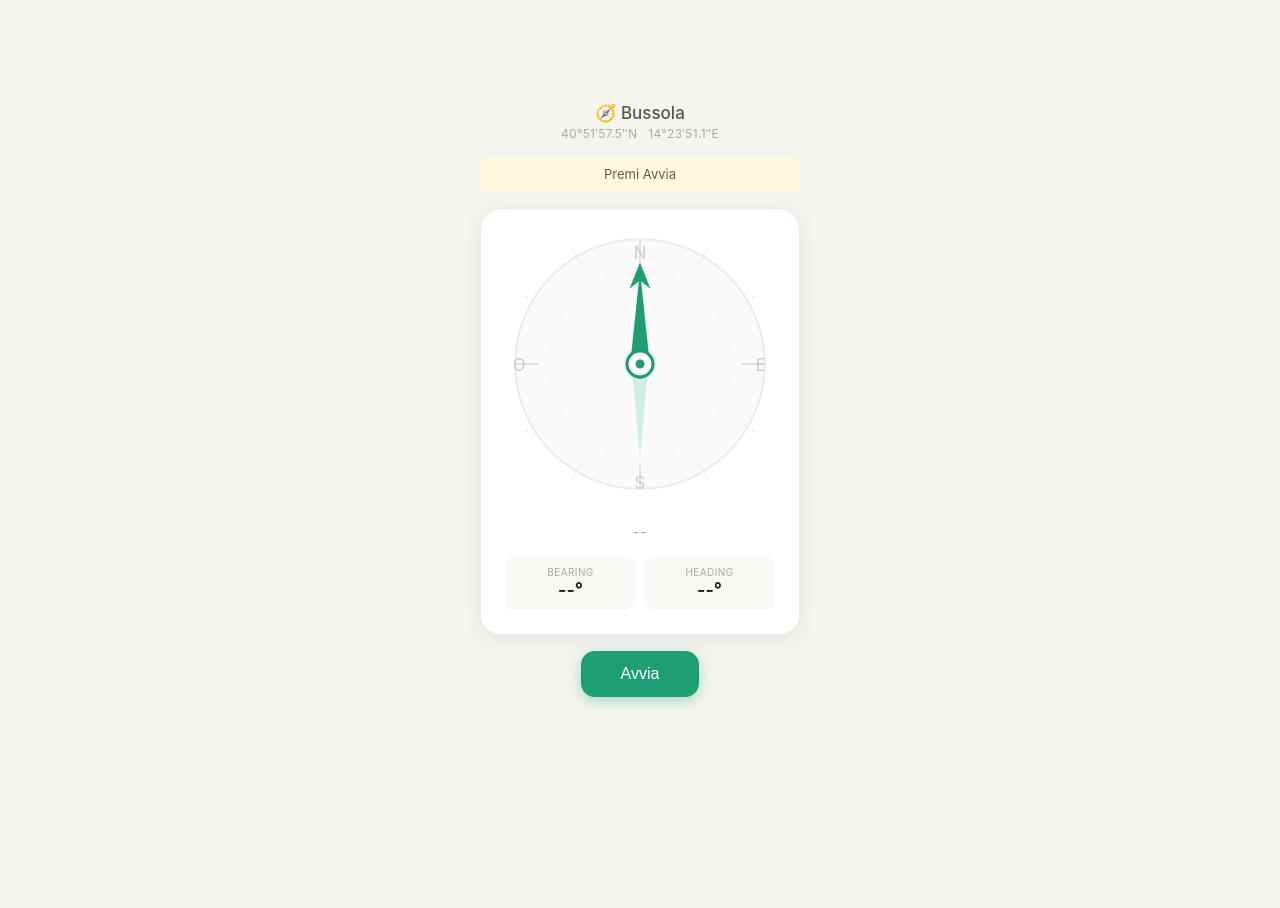
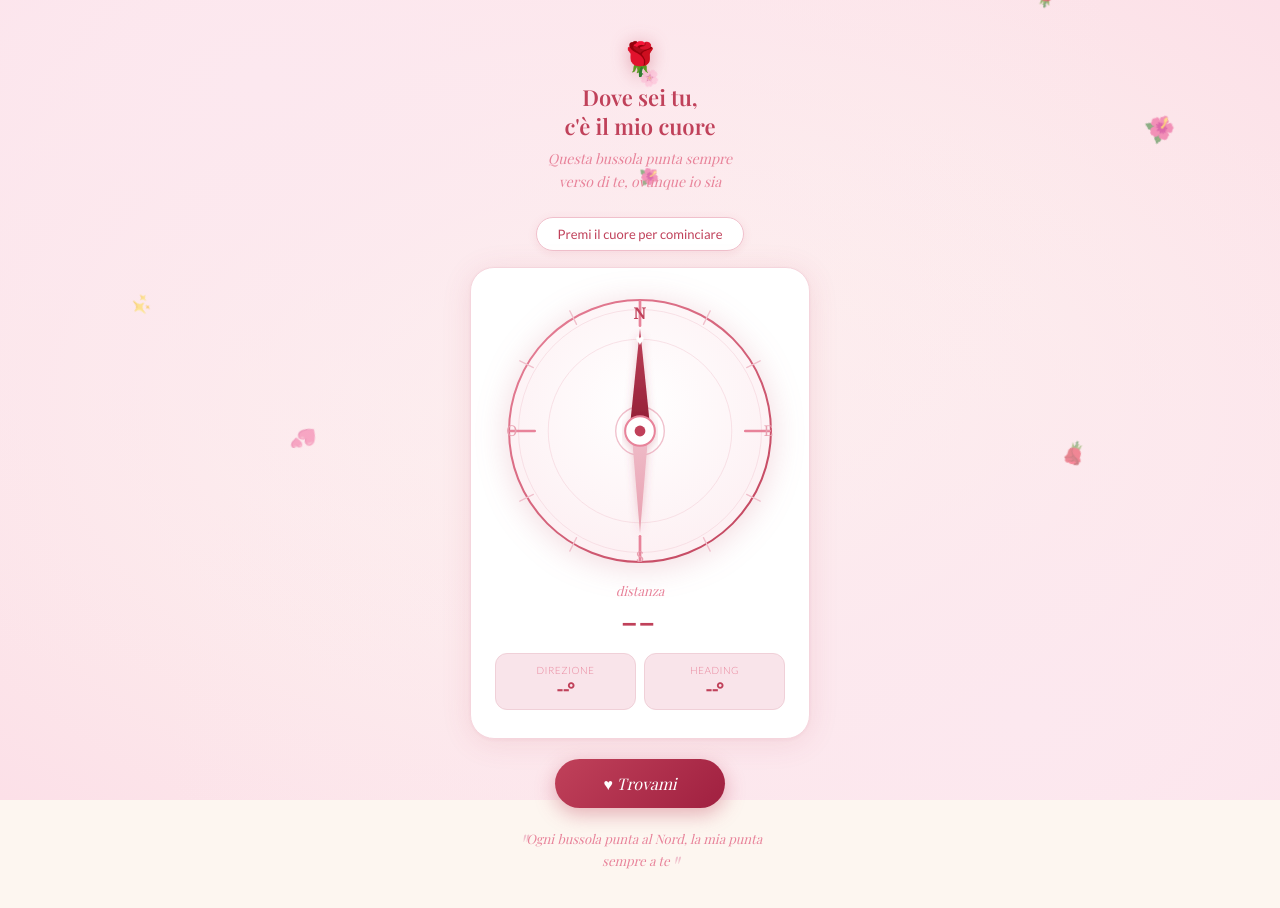
Before and after one commit to AntonioCastiello/bussola-wifi, a plain HTML site: page index.html in a window 1280 px wide. Before the commit the page ends 800 px from the top, so only its background shows below. Drawn offline with nearby package versions, Linux system fonts and the light colour scheme; a web font is replaced by a local one.

Commit message:
file con cuoricini

```diff
--- a/index.html
+++ b/index.html
@@ -3,91 +3,304 @@
 <head>
 <meta charset="UTF-8">
 <meta name="viewport" content="width=device-width,initial-scale=1,maximum-scale=1,user-scalable=no">
-<title>Bussola</title>
+<title>Dove sei tu, c'è casa mia ♥</title>
+<link href="https://fonts.googleapis.com/css2?family=Playfair+Display:ital,wght@0,400;0,600;1,400&family=Lato:wght@300;400&display=swap" rel="stylesheet">
 <style>
+:root{
+  --rose:     #c0415a;
+  --rose-light: #e8839a;
+  --rose-pale: #f9e4ea;
+  --gold:     #c9a96e;
+  --cream:    #fdf6f0;
+  --dark:     #2d1a22;
+  --pink-bg:  #fce8ef;
+}
 *{box-sizing:border-box;margin:0;padding:0}
-body{font-family:-apple-system,BlinkMacSystemFont,'Segoe UI',sans-serif;
-     background:#f5f5f0;color:#1a1a1a;min-height:100vh;
-     display:flex;flex-direction:column;align-items:center;
-     justify-content:center;padding:1.5rem 1rem;gap:1rem}
-h1{font-size:17px;font-weight:500;color:#555;text-align:center}
-.sub{font-size:12px;color:#aaa;text-align:center;letter-spacing:.3px;margin-top:.2rem}
-.card{background:#fff;border-radius:20px;padding:1.5rem;
-      border:0.5px solid rgba(0,0,0,0.07);
-      box-shadow:0 4px 20px rgba(0,0,0,0.07);
-      width:100%;max-width:320px;
-      display:flex;flex-direction:column;align-items:center;gap:.75rem}
-#cvs{width:260px;height:260px}
-.dist{font-size:32px;font-weight:700;color:#1D9E75;text-align:center}
-.dist span{font-size:14px;font-weight:400;color:#aaa;margin-left:4px}
+
+body{
+  font-family:'Lato',sans-serif;
+  font-weight:300;
+  background: var(--cream);
+  color: var(--dark);
+  min-height:100vh;
+  display:flex;
+  flex-direction:column;
+  align-items:center;
+  overflow-x:hidden;
+}
+
+/* ── Sfondo animato ── */
+.bg{
+  position:fixed;inset:0;z-index:0;
+  background: radial-gradient(ellipse at 20% 10%, #fce8ef 0%, transparent 60%),
+              radial-gradient(ellipse at 80% 90%, #fce8ef 0%, transparent 60%),
+              radial-gradient(ellipse at 50% 50%, #fdf6f0 0%, #fce0e8 100%);
+}
+.petals{position:fixed;inset:0;z-index:0;pointer-events:none;overflow:hidden}
+.petal{
+  position:absolute;top:-40px;
+  font-size:18px;opacity:0;
+  animation: fall linear infinite;
+}
+@keyframes fall{
+  0%  {transform:translateY(0) rotate(0deg);   opacity:.6}
+  80% {opacity:.4}
+  100%{transform:translateY(110vh) rotate(360deg); opacity:0}
+}
+
+/* ── Header ── */
+header{
+  position:relative;z-index:1;
+  text-align:center;
+  padding: 2.5rem 1.5rem 1rem;
+  max-width:360px;
+}
+.heart-deco{
+  font-size:28px;
+  animation: pulse 2s ease-in-out infinite;
+  display:block;margin-bottom:.5rem;
+  filter: drop-shadow(0 2px 8px rgba(192,65,90,.4));
+}
+@keyframes pulse{
+  0%,100%{transform:scale(1)}
+  50%     {transform:scale(1.15)}
+}
+h1{
+  font-family:'Playfair Display',serif;
+  font-size:22px;
+  font-weight:600;
+  color: var(--rose);
+  line-height:1.3;
+  margin-bottom:.5rem;
+}
+.subtitle{
+  font-family:'Playfair Display',serif;
+  font-style:italic;
+  font-size:14px;
+  color: var(--rose-light);
+  line-height:1.6;
+}
+
+/* ── Badge ── */
+#badge{
+  position:relative;z-index:1;
+  font-size:13px;font-weight:400;
+  padding:8px 20px;border-radius:20px;
+  margin:.5rem 0 1rem;
+  background:#fff;
+  color: var(--rose);
+  border:1px solid #f0c0cc;
+  box-shadow:0 2px 10px rgba(192,65,90,.1);
+  max-width:320px;text-align:center;
+  transition: all .3s;
+}
+#badge.ok {background:var(--rose);color:#fff;border-color:var(--rose)}
+#badge.err{background:#fff0f3;color:#a0283c;border-color:#f0c0cc}
+#badge.info{background:#fff8f0;color:var(--gold);border-color:#f0dfc0}
+
+/* ── Card bussola ── */
+.compass-card{
+  position:relative;z-index:1;
+  background:#fff;
+  border-radius:24px;
+  padding:1.75rem 1.5rem;
+  margin-bottom:1.25rem;
+  width:100%;max-width:340px;
+  box-shadow:
+    0 4px 30px rgba(192,65,90,.12),
+    0 1px 4px rgba(192,65,90,.06);
+  border:1px solid #f5d5dd;
+  display:flex;flex-direction:column;align-items:center;gap:1rem;
+}
+
+/* ── Bussola SVG ── */
+#cvs{width:270px;height:270px;filter:drop-shadow(0 4px 16px rgba(192,65,90,.2))}
+
+/* ── Distanza ── */
+.dist-wrap{text-align:center}
+.dist-wrap .lbl{
+  font-family:'Playfair Display',serif;
+  font-style:italic;font-size:13px;
+  color:var(--rose-light);margin-bottom:2px;
+}
+.dist-wrap .val{
+  font-family:'Playfair Display',serif;
+  font-size:36px;font-weight:600;
+  color:var(--rose);line-height:1;
+}
+.dist-wrap .unit{
+  font-size:14px;font-weight:300;
+  color:var(--rose-light);margin-left:4px;
+}
+
+/* ── Metriche ── */
 .metrics{display:grid;grid-template-columns:1fr 1fr;gap:8px;width:100%}
-.metric{background:#f8f8f4;border-radius:10px;padding:.6rem .75rem;text-align:center}
-.metric .lbl{font-size:10px;color:#aaa;letter-spacing:.4px;text-transform:uppercase}
-.metric .val{font-size:18px;font-weight:600;color:#1a1a1a;margin-top:1px}
-.badge{text-align:center;font-size:13px;padding:8px 20px;border-radius:10px;
-       background:#fff8e1;color:#795548;width:100%;max-width:320px;line-height:1.5}
-.badge.ok  {background:#e8f5e9;color:#2e7d32}
-.badge.err {background:#ffebee;color:#c62828}
-.badge.info{background:#e3f2fd;color:#1565c0}
-#start-btn{padding:14px 40px;border:none;border-radius:14px;
-           font-size:16px;font-weight:500;background:#1D9E75;color:#fff;
-           cursor:pointer;box-shadow:0 4px 14px rgba(29,158,117,.35)}
-#start-btn:active{opacity:.8}
+.metric{
+  background:var(--rose-pale);
+  border-radius:12px;padding:.6rem .75rem;text-align:center;
+  border:1px solid #f0d0d8;
+}
+.metric .lbl{font-size:10px;color:var(--rose-light);letter-spacing:.5px;text-transform:uppercase}
+.metric .val{font-size:18px;font-weight:600;color:var(--rose);margin-top:2px}
+
+/* ── Pulsante ── */
+#start-btn{
+  position:relative;z-index:1;
+  padding:14px 48px;border:none;border-radius:50px;
+  font-family:'Playfair Display',serif;
+  font-size:16px;font-style:italic;
+  background: linear-gradient(135deg, var(--rose) 0%, #a02040 100%);
+  color:#fff;cursor:pointer;
+  box-shadow:0 6px 20px rgba(192,65,90,.4);
+  transition:transform .15s, box-shadow .15s;
+  margin-bottom:.5rem;
+}
+#start-btn:active{transform:scale(.97);box-shadow:0 3px 10px rgba(192,65,90,.3)}
+
+/* ── Citazione in fondo ── */
+.quote{
+  position:relative;z-index:1;
+  font-family:'Playfair Display',serif;
+  font-style:italic;font-size:13px;
+  color:var(--rose-light);
+  text-align:center;
+  max-width:280px;
+  padding:.75rem 1rem;
+  margin-bottom:2rem;
+  line-height:1.7;
+}
+.quote::before,.quote::after{
+  content:'"';
+  font-size:28px;color:#f0c0cc;
+  line-height:0;vertical-align:-.4em;
+}
 </style>
 </head>
 <body>
 
-<div>
-  <h1>&#129517; Bussola</h1>
-  <p class="sub">40°51′57.5″N &nbsp; 14°23′51.1″E</p>
-</div>
+<!-- Sfondo -->
+<div class="bg"></div>
+<div class="petals" id="petals"></div>
 
-<div id="badge" class="badge">Premi Avvia</div>
+<!-- Header -->
+<header>
+  <span class="heart-deco">🌹</span>
+  <h1>Dove sei tu,<br>c'è il mio cuore</h1>
+  <p class="subtitle">Questa bussola punta sempre<br>verso di te, ovunque io sia</p>
+</header>
 
-<div class="card">
+<!-- Badge -->
+<div id="badge">Premi il cuore per cominciare</div>
+
+<!-- Bussola -->
+<div class="compass-card">
   <svg id="cvs" viewBox="0 0 200 200" xmlns="http://www.w3.org/2000/svg">
-    <circle cx="100" cy="100" r="96" fill="#fafafa" stroke="#ebebeb" stroke-width="1.5"/>
-    <circle cx="100" cy="100" r="70" fill="none" stroke="#f4f4f4" stroke-width="1"/>
-    <g stroke="#e0e0e0" stroke-width="1.5">
+    <!-- Quadrante esterno -->
+    <circle cx="100" cy="100" r="97" fill="url(#grad-bg)" stroke="url(#grad-ring)" stroke-width="1.5"/>
+    <!-- Anello decorativo -->
+    <circle cx="100" cy="100" r="90" fill="none" stroke="#f5d5dd" stroke-width=".5"/>
+    <circle cx="100" cy="100" r="68" fill="none" stroke="#f5d5dd" stroke-width=".5"/>
+
+    <defs>
+      <radialGradient id="grad-bg" cx="50%" cy="40%" r="60%">
+        <stop offset="0%" stop-color="#fff"/>
+        <stop offset="100%" stop-color="#fdf0f3"/>
+      </radialGradient>
+      <linearGradient id="grad-ring" x1="0%" y1="0%" x2="100%" y2="100%">
+        <stop offset="0%" stop-color="#e8839a"/>
+        <stop offset="100%" stop-color="#c0415a"/>
+      </linearGradient>
+      <linearGradient id="grad-needle" x1="0%" y1="0%" x2="0%" y2="100%">
+        <stop offset="0%" stop-color="#c0415a"/>
+        <stop offset="100%" stop-color="#8a1a30"/>
+      </linearGradient>
+      <linearGradient id="grad-tail" x1="0%" y1="0%" x2="0%" y2="100%">
+        <stop offset="0%" stop-color="#f0c0cc"/>
+        <stop offset="100%" stop-color="#e8a0b0"/>
+      </linearGradient>
+      <filter id="shadow">
+        <feDropShadow dx="0" dy="2" stdDeviation="3" flood-color="#c0415a" flood-opacity=".3"/>
+      </filter>
+    </defs>
+
+    <!-- Tacche grandi (N S E O) -->
+    <g stroke="#e8839a" stroke-width="2" stroke-linecap="round">
       <line x1="100" y1="4"   x2="100" y2="22"/>
       <line x1="100" y1="178" x2="100" y2="196"/>
       <line x1="4"   y1="100" x2="22"  y2="100"/>
       <line x1="178" y1="100" x2="196" y2="100"/>
     </g>
-    <g stroke="#ececec" stroke-width="0.8">
-      <line x1="152" y1="11"  x2="145" y2="23"/>
-      <line x1="189" y1="48"  x2="177" y2="55"/>
-      <line x1="189" y1="152" x2="177" y2="145"/>
-      <line x1="152" y1="189" x2="145" y2="177"/>
-      <line x1="48"  y1="189" x2="55"  y2="177"/>
-      <line x1="11"  y1="152" x2="23"  y2="145"/>
-      <line x1="11"  y1="48"  x2="23"  y2="55"/>
-      <line x1="48"  y1="11"  x2="55"  y2="23"/>
+    <!-- Tacche piccole ogni 30° -->
+    <g stroke="#f0c0cc" stroke-width="1" stroke-linecap="round">
+      <line x1="152" y1="11"  x2="147" y2="21"/>
+      <line x1="189" y1="48"  x2="179" y2="53"/>
+      <line x1="189" y1="152" x2="179" y2="147"/>
+      <line x1="152" y1="189" x2="147" y2="179"/>
+      <line x1="48"  y1="189" x2="53"  y2="179"/>
+      <line x1="11"  y1="152" x2="21"  y2="147"/>
+      <line x1="11"  y1="48"  x2="21"  y2="53"/>
+      <line x1="48"  y1="11"  x2="53"  y2="21"/>
     </g>
-    <text x="100" y="19"  text-anchor="middle" font-size="13" fill="#ccc">N</text>
-    <text x="100" y="196" text-anchor="middle" font-size="13" fill="#ccc">S</text>
-    <text x="193" y="105" text-anchor="middle" font-size="13" fill="#ccc">E</text>
-    <text x="7"   y="105" text-anchor="middle" font-size="13" fill="#ccc">O</text>
-    <g id="arrow" transform="rotate(0,100,100)">
-      <polygon points="100,28 107,95 100,112 93,95" fill="#1D9E75"/>
-      <polygon points="100,112 107,95 100,172 93,95" fill="#d0ede6"/>
-      <polygon points="100,22 108,42 100,36 92,42" fill="#1D9E75"/>
-      <circle cx="100" cy="100" r="10" fill="#fff" stroke="#1D9E75" stroke-width="2.5"/>
-      <circle cx="100" cy="100" r="3.5" fill="#1D9E75"/>
+    <!-- Lettere cardinali -->
+    <text x="100" y="17"  text-anchor="middle" font-family="Georgia,serif" font-size="12" font-weight="bold" fill="#c0415a">N</text>
+    <text x="100" y="197" text-anchor="middle" font-family="Georgia,serif" font-size="11" fill="#e8a0b0">S</text>
+    <text x="195" y="104" text-anchor="middle" font-family="Georgia,serif" font-size="11" fill="#e8a0b0">E</text>
+    <text x="5"   y="104" text-anchor="middle" font-family="Georgia,serif" font-size="11" fill="#e8a0b0">O</text>
+
+    <!-- Cerchio centrale decorativo -->
+    <circle cx="100" cy="100" r="18" fill="#fff" stroke="#f0c0cc" stroke-width="1"/>
+
+    <!-- Ago (ruota) -->
+    <g id="arrow" transform="rotate(0,100,100)" filter="url(#shadow)">
+      <!-- Punta (verso destinazione) -->
+      <polygon points="100,24 107,92 100,108 93,92" fill="url(#grad-needle)"/>
+      <!-- Coda -->
+      <polygon points="100,108 107,92 100,176 93,92" fill="url(#grad-tail)"/>
+      <!-- Cuoricino in punta -->
+      <text x="100" y="36" text-anchor="middle" font-size="11" fill="#fff">♥</text>
+      <!-- Disco centrale -->
+      <circle cx="100" cy="100" r="11" fill="#fff" stroke="#e8839a" stroke-width="1.5"/>
+      <circle cx="100" cy="100" r="4"  fill="#c0415a"/>
     </g>
   </svg>
 
-  <div class="dist"><span id="dist-val">--</span><span id="dist-unit"></span></div>
+  <!-- Distanza -->
+  <div class="dist-wrap">
+    <div class="lbl">distanza</div>
+    <div class="val"><span id="dist-val">--</span><span class="unit" id="dist-unit"></span></div>
+  </div>
 
+  <!-- Metriche -->
   <div class="metrics">
-    <div class="metric"><div class="lbl">Bearing</div><div class="val" id="mb">--°</div></div>
+    <div class="metric"><div class="lbl">Direzione</div><div class="val" id="mb">--°</div></div>
     <div class="metric"><div class="lbl">Heading</div><div class="val" id="mh">--°</div></div>
   </div>
 </div>
 
-<button id="start-btn" onclick="startAll()">Avvia</button>
+<!-- Pulsante avvio -->
+<button id="start-btn" onclick="startAll()">♥ Trovami</button>
+
+<!-- Citazione -->
+<p class="quote">Ogni bussola punta al Nord, la mia punta sempre a te</p>
 
 <script>
+// ── Petali animati ────────────────────────────────────────────
+(function(){
+  var emojis = ['🌸','🌺','❤️','🌹','💕','✨'];
+  var container = document.getElementById('petals');
+  for(var i=0;i<18;i++){
+    var p = document.createElement('div');
+    p.className = 'petal';
+    p.textContent = emojis[i % emojis.length];
+    p.style.left = (Math.random()*100)+'%';
+    p.style.animationDuration = (6+Math.random()*10)+'s';
+    p.style.animationDelay    = (Math.random()*10)+'s';
+    p.style.fontSize = (13+Math.random()*10)+'px';
+    container.appendChild(p);
+  }
+})();
+
+// ── Destinazione fissa ────────────────────────────────────────
 var DST_LAT = 40.865972;
 var DST_LON  = 14.397528;
 
@@ -95,120 +308,112 @@ var mLa=null, mLo=null, hdg=0, oOk=false, gpsOk=false;
 
 function toRad(d){ return d * Math.PI / 180; }
 
-function bearing(la1, lo1, la2, lo2){
-  var dL = toRad(lo2 - lo1);
-  var r1 = toRad(la1), r2 = toRad(la2);
-  var y  = Math.sin(dL) * Math.cos(r2);
-  var x  = Math.cos(r1)*Math.sin(r2) - Math.sin(r1)*Math.cos(r2)*Math.cos(dL);
-  return (Math.atan2(y, x) * 180 / Math.PI + 360) % 360;
+function bearing(la1,lo1,la2,lo2){
+  var dL=toRad(lo2-lo1), r1=toRad(la1), r2=toRad(la2);
+  var y=Math.sin(dL)*Math.cos(r2);
+  var x=Math.cos(r1)*Math.sin(r2)-Math.sin(r1)*Math.cos(r2)*Math.cos(dL);
+  return (Math.atan2(y,x)*180/Math.PI+360)%360;
 }
 
-function haversine(la1, lo1, la2, lo2){
-  var R  = 6371;
-  var da = toRad(la2 - la1), dlo = toRad(lo2 - lo1);
-  var a  = Math.sin(da/2)*Math.sin(da/2) +
-           Math.cos(toRad(la1))*Math.cos(toRad(la2))*
-           Math.sin(dlo/2)*Math.sin(dlo/2);
-  return R * 2 * Math.atan2(Math.sqrt(a), Math.sqrt(1-a));
+function haversine(la1,lo1,la2,lo2){
+  var R=6371, da=toRad(la2-la1), dlo=toRad(lo2-lo1);
+  var a=Math.sin(da/2)*Math.sin(da/2)+
+        Math.cos(toRad(la1))*Math.cos(toRad(la2))*
+        Math.sin(dlo/2)*Math.sin(dlo/2);
+  return R*2*Math.atan2(Math.sqrt(a),Math.sqrt(1-a));
 }
 
 function g(id){ return document.getElementById(id); }
 
-function bdg(msg, cls){
-  var b = g('badge');
-  b.textContent = msg;
-  b.className = 'badge' + (cls ? ' '+cls : '');
+function bdg(msg,cls){
+  var b=g('badge');
+  b.textContent=msg;
+  b.className=(cls?cls:'');
+  b.id='badge';
 }
 
 function ui(){
-  if(mLa === null) return;
-  var b = bearing(mLa, mLo, DST_LAT, DST_LON);
-  var d = haversine(mLa, mLo, DST_LAT, DST_LON);
-  var arrowAngle = (b - hdg + 360) % 360;
-  g('arrow').setAttribute('transform', 'rotate('+arrowAngle.toFixed(2)+',100,100)');
-  g('mb').textContent = Math.round(b) + '°';
-  g('mh').textContent = Math.round(hdg) + '°';
-  if(d >= 1){
-    g('dist-val').textContent = d > 100 ? Math.round(d) : d.toFixed(1);
-    g('dist-unit').textContent = ' km';
+  if(mLa===null) return;
+  var b=bearing(mLa,mLo,DST_LAT,DST_LON);
+  var d=haversine(mLa,mLo,DST_LAT,DST_LON);
+  var angle=(b-hdg+360)%360;
+  g('arrow').setAttribute('transform','rotate('+angle.toFixed(2)+',100,100)');
+  g('mb').textContent=Math.round(b)+'°';
+  g('mh').textContent=Math.round(hdg)+'°';
+  if(d>=1){
+    g('dist-val').textContent=d>100?Math.round(d):d.toFixed(1);
+    g('dist-unit').textContent=' km';
   } else {
-    g('dist-val').textContent = Math.round(d * 1000);
-    g('dist-unit').textContent = ' m';
+    g('dist-val').textContent=Math.round(d*1000);
+    g('dist-unit').textContent=' m';
   }
-  if(oOk && gpsOk) bdg('Segui la freccia verso la destinazione', 'ok');
-  else if(gpsOk)   bdg('GPS OK — in attesa del giroscopio...', 'info');
+  if(oOk&&gpsOk) bdg('♥ Segui la freccia verso di lei','ok');
+  else if(gpsOk)  bdg('GPS attivo — in attesa del giroscopio...','info');
 }
 
 function onOrientation(e){
-  if(typeof e.webkitCompassHeading !== 'undefined' && e.webkitCompassHeading !== null){
-    hdg = e.webkitCompassHeading;
-  } else if(e.alpha !== null){
-    hdg = e.alpha;
+  if(typeof e.webkitCompassHeading!=='undefined'&&e.webkitCompassHeading!==null){
+    hdg=e.webkitCompassHeading;
+  } else if(e.alpha!==null){
+    hdg=e.alpha;
   }
   ui();
 }
 
 function startOri(){
-  if(typeof DeviceOrientationEvent === 'undefined'){
-    bdg('Giroscopio non disponibile', 'err'); return;
-  }
-  if(typeof DeviceOrientationEvent.requestPermission === 'function'){
+  if(typeof DeviceOrientationEvent==='undefined') return;
+  if(typeof DeviceOrientationEvent.requestPermission==='function'){
     DeviceOrientationEvent.requestPermission()
-      .then(function(state){
-        if(state === 'granted'){
-          window.addEventListener('deviceorientation', onOrientation, true);
-          oOk = true;
-        } else {
-          bdg('Permesso orientamento negato', 'err');
+      .then(function(s){
+        if(s==='granted'){
+          window.addEventListener('deviceorientation',onOrientation,true);
+          oOk=true;
         }
-      })
-      .catch(function(err){ bdg('Errore orientamento: ' + err, 'err'); });
+      }).catch(function(){});
   } else {
-    window.addEventListener('deviceorientation', onOrientation, true);
-    oOk = true;
+    window.addEventListener('deviceorientation',onOrientation,true);
+    oOk=true;
   }
 }
 
 function startGPS(){
   if(!navigator.geolocation){
-    bdg('GPS non disponibile su questo dispositivo', 'err');
-    return;
+    bdg('GPS non disponibile','err'); return;
   }
+  bdg('In attesa del permesso GPS...','info');
 
-  bdg('In attesa del permesso GPS...', 'info');
-
-  navigator.geolocation.watchPosition(
-    // Successo
+  // Prima chiamata singola per far apparire il popup di sistema
+  navigator.geolocation.getCurrentPosition(
     function(p){
-      mLa = p.coords.latitude;
-      mLo = p.coords.longitude;
-      gpsOk = true;
+      mLa=p.coords.latitude;
+      mLo=p.coords.longitude;
+      gpsOk=true;
       ui();
+      // Poi avvia il watch continuo
+      navigator.geolocation.watchPosition(
+        function(p2){
+          mLa=p2.coords.latitude;
+          mLo=p2.coords.longitude;
+          ui();
+        },
+        function(){},
+        {enableHighAccuracy:true, maximumAge:2000}
+      );
     },
-    // Errore — distingue i casi
     function(e){
-      // e.code: 1=PERMISSION_DENIED, 2=POSITION_UNAVAILABLE, 3=TIMEOUT
-      if(e.code === 1){
-        bdg('Permesso GPS negato — abilitalo nelle impostazioni del browser', 'err');
-      } else if(e.code === 2){
-        bdg('Posizione non disponibile — riprova in esterno', 'err');
-      } else if(e.code === 3){
-        // Timeout interno: non mostrare errore, si riprova automaticamente
-        bdg('Ricerca GPS in corso...', 'info');
+      if(e.code===1){
+        bdg('Permesso GPS negato — abilitalo in Impostazioni → Privacy → Localizzazione → Safari','err');
       } else {
-        bdg('Errore GPS: ' + e.message, 'err');
+        bdg('Posizione non disponibile — riprova all\'aperto','err');
       }
     },
-    {
-      enableHighAccuracy: true,
-      maximumAge: 2000
-      // Nessun timeout: il browser aspetta quanto serve per il permesso
-    }
+    {enableHighAccuracy:true}
+    // Nessun timeout: iOS aspetta la risposta dell'utente
   );
 }
 
 function startAll(){
-  g('start-btn').style.display = 'none';
+  g('start-btn').style.display='none';
   startOri();
   startGPS();
 }
```
